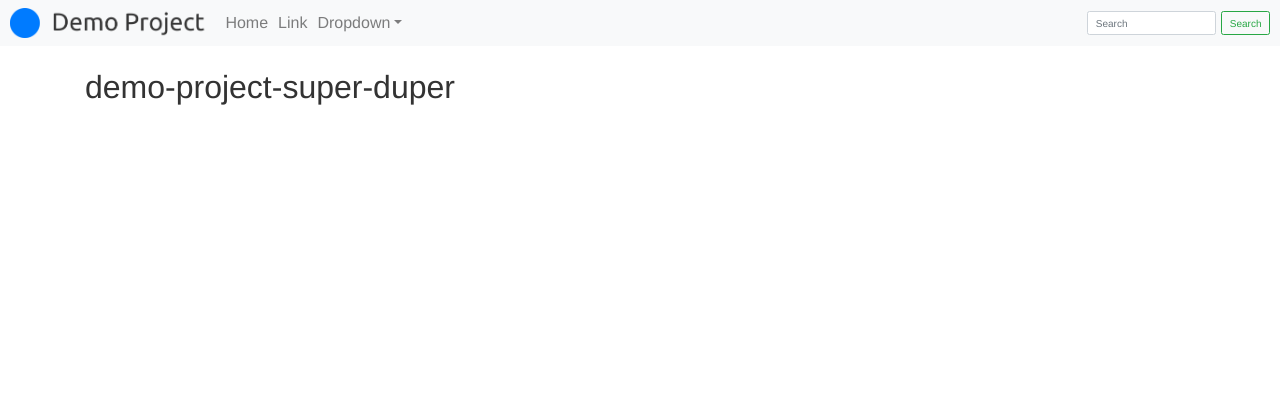
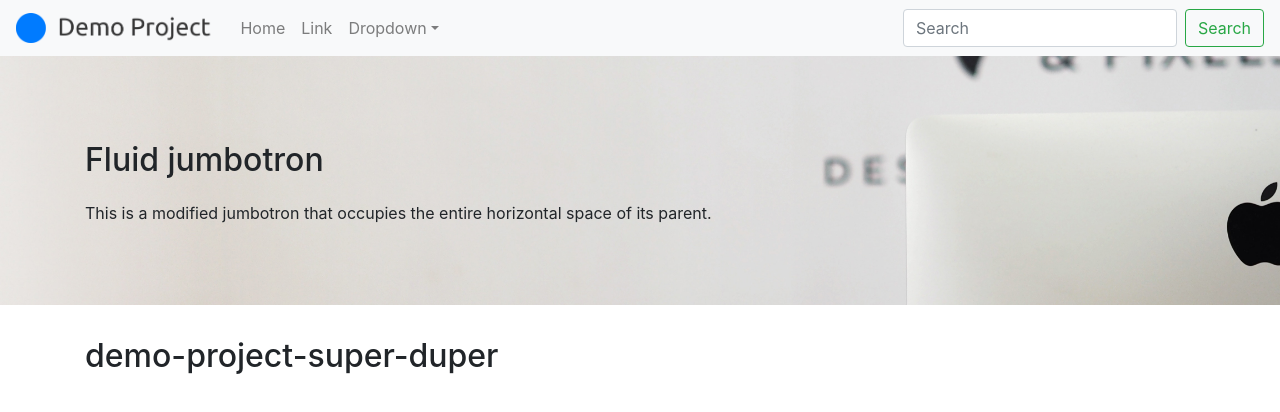
Before and after one commit to aaronshivers/demo-project-super-duper, a React app: page / in a window 1280 px wide. Shown: the top 412 px of the page. Built offline with nearby package versions, Linux system fonts and the light colour scheme.

Commit message:
added jumbotron

```diff
--- a/public/index.html
+++ b/public/index.html
@@ -2,13 +2,13 @@
 <html>
 <head>
   <meta name="viewport" content="width=device-width, initial-scale=1">
-  <!-- <link rel="stylesheet" type="text/css" href="/dist/styles.css"> -->
   <link
     rel="stylesheet"
     href="https://maxcdn.bootstrapcdn.com/bootstrap/4.3.1/css/bootstrap.min.css"
     integrity="sha384-ggOyR0iXCbMQv3Xipma34MD+dH/1fQ784/j6cY/iJTQUOhcWr7x9JvoRxT2MZw1T"
     crossorigin="anonymous"
   />
+  <link rel="stylesheet" type="text/css" href="/dist/styles.css">
   <title>demo-project-super-duper</title>
 </head>
 <body>
--- a/src/components/App.js
+++ b/src/components/App.js
@@ -1,10 +1,12 @@
 import React from 'react'
 import NavbarComponent from './NavbarComponent'
+import JumbotronComponent from './JumbotronComponent'
 import { Container } from 'react-bootstrap'
 
 const App = () => (
   <div>
     <NavbarComponent />
+    <JumbotronComponent />
     <Container>
       <h1>demo-project-super-duper</h1>
     </Container>
--- /dev/null
+++ b/src/components/JumbotronComponent.js
@@ -0,0 +1,17 @@
+import React from 'react'
+import { Jumbotron, Container } from 'react-bootstrap'
+import bg from '../assets/bg.jpg'
+
+const JumbotronComponent = () => (
+  <Jumbotron fluid className="jumbotron">
+    <Container>
+      <h1>Fluid jumbotron</h1>
+      <p>
+        This is a modified jumbotron that occupies the entire horizontal space of
+        its parent.
+      </p>
+    </Container>
+  </Jumbotron>
+)
+
+export default JumbotronComponent
--- a/src/styles/base/_base.scss
+++ b/src/styles/base/_base.scss
@@ -1,26 +1,26 @@
-* {
-  box-sizing: border-box;
-}
+// * {
+//   box-sizing: border-box;
+// }
 
-html {
-  font-size: 62.5%;
-}
+// html {
+//   font-size: 62.5%;
+// }
 
-body {
-  color: $dark-grey;
-  font-family: Helvetica, Arial, sans-serif;
-  font-size: $m-size;
-  line-height: 1.6;
-}
+// body {
+//   color: $dark-grey;
+//   font-family: Helvetica, Arial, sans-serif;
+//   font-size: $m-size;
+//   line-height: 1.6;
+// }
 
-button {
-  cursor: pointer;
-}
+// button {
+//   cursor: pointer;
+// }
 
-button:disabled {
-  cursor: default;
-}
+// button:disabled {
+//   cursor: default;
+// }
 
-.is-active {
-  font-weight: bold;
-}
+// .is-active {
+//   font-weight: bold;
+// }
--- /dev/null
+++ b/src/styles/components/_jumbotron.scss
@@ -0,0 +1,5 @@
+.jumbotron {
+  background-image: url('../assets/bg.jpg');
+  background-size: cover;
+  background-repeat: no-repeat;
+}
--- a/src/styles/styles.scss
+++ b/src/styles/styles.scss
@@ -1,2 +1,4 @@
 @import './base/settings';
 @import './base/base';
+@import './components/jumbotron';
+// @import '../../assets/bg.jpg'
```
